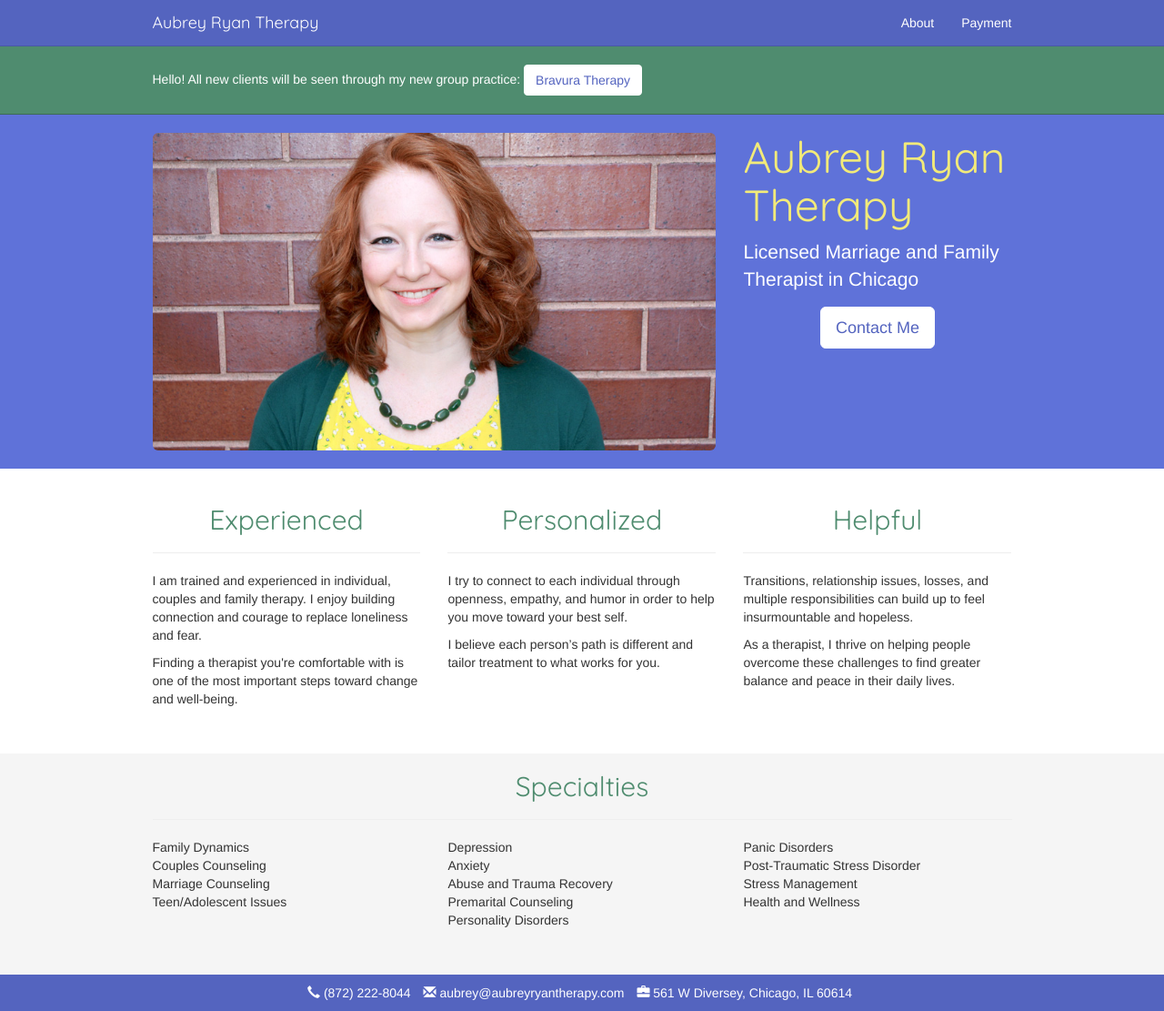
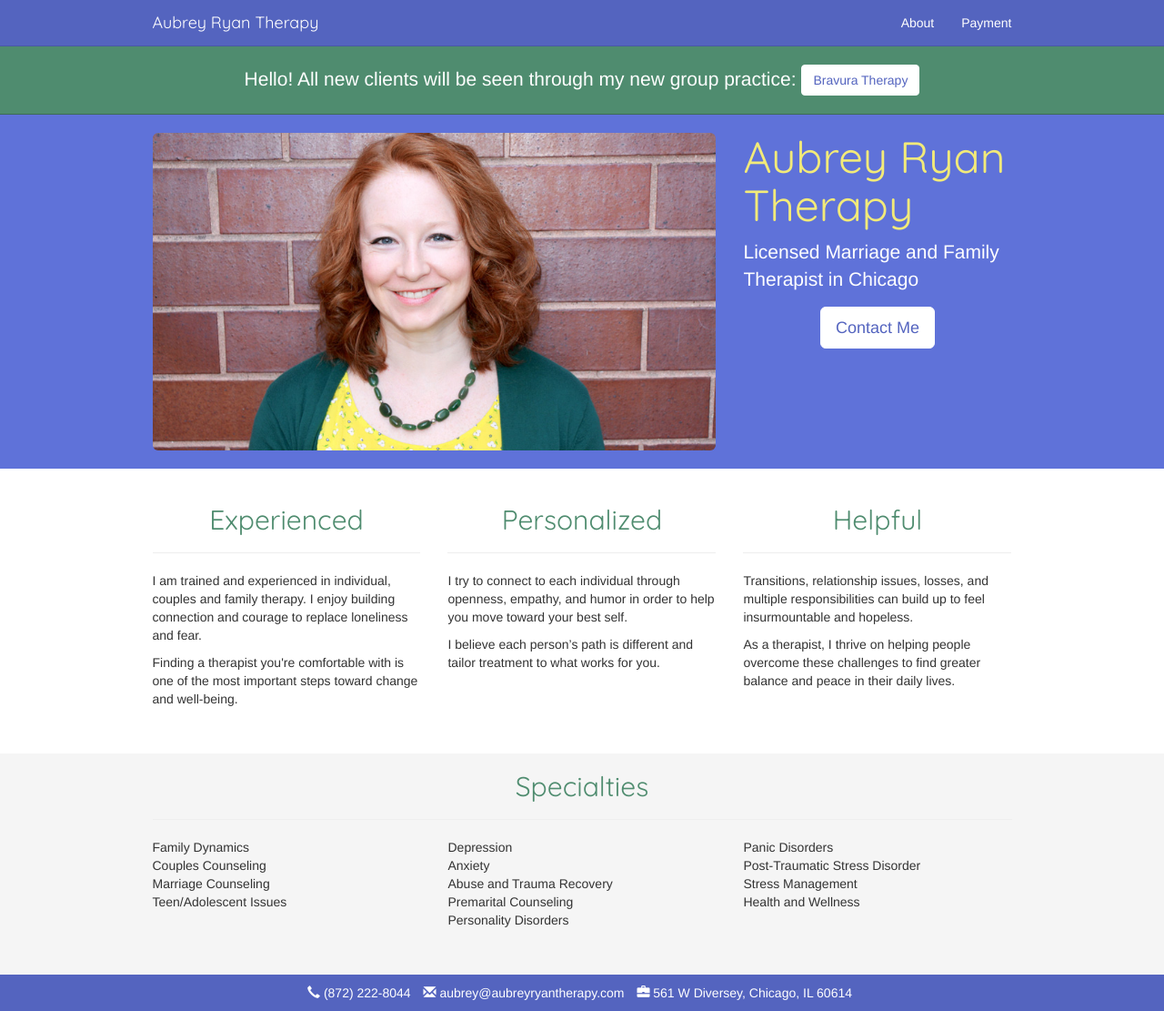
Before and after one commit to taylorcbrown/aubreyryantherapy, a Jekyll site: the page built from index.html, in a window 1280 px wide. Shown: the whole page at 91% size. Built offline with Jekyll 4.4.1, drawn with Linux system fonts in a browser that asks for light colours; nearby versions of some CDN libraries.

Commit message:
Update syles on banner

```diff
--- a/index.html
+++ b/index.html
@@ -7,7 +7,9 @@
     <div class="container">
       <div class="row">
         <div class="col-md-10 col-md-offset-1">
-          Hello! All new clients will be seen through my new group practice: <a href="https://bravuratherapy.com/" class="btn btn-primary">Bravura Therapy</a>
+          <p class="text-center" style="margin-bottom: 0;">
+            Hello! All new clients will be seen through my new group practice: <a href="https://bravuratherapy.com/" class="btn btn-primary">Bravura Therapy</a>
+          </p>
         </div><!--col-->
       </div><!--row-->
     </div><!--container-->
```
